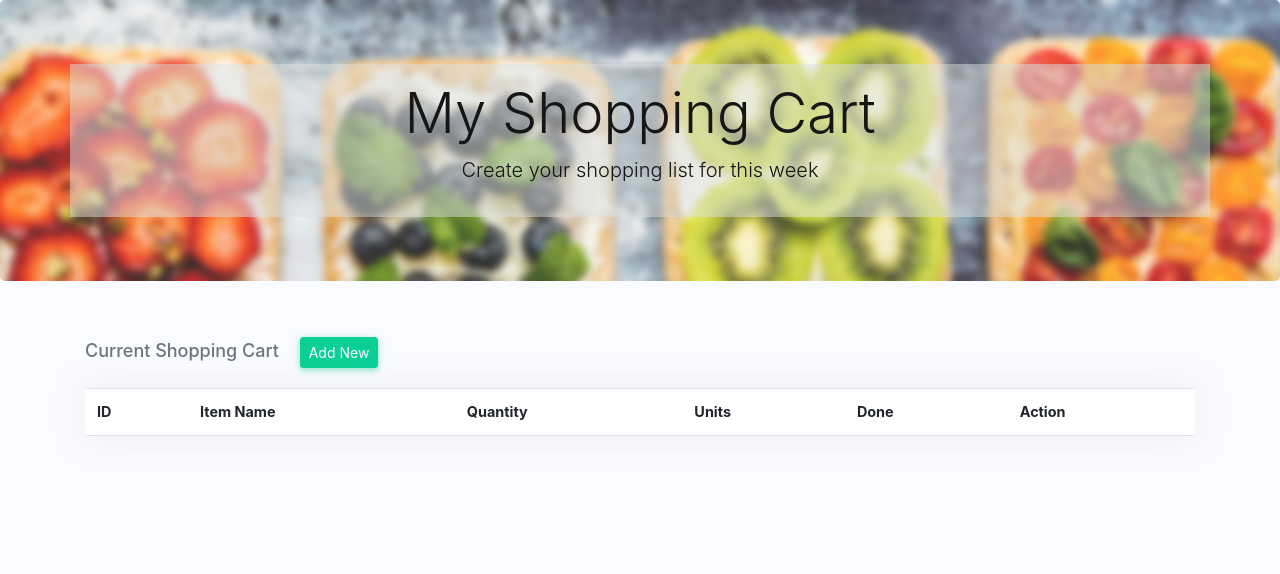
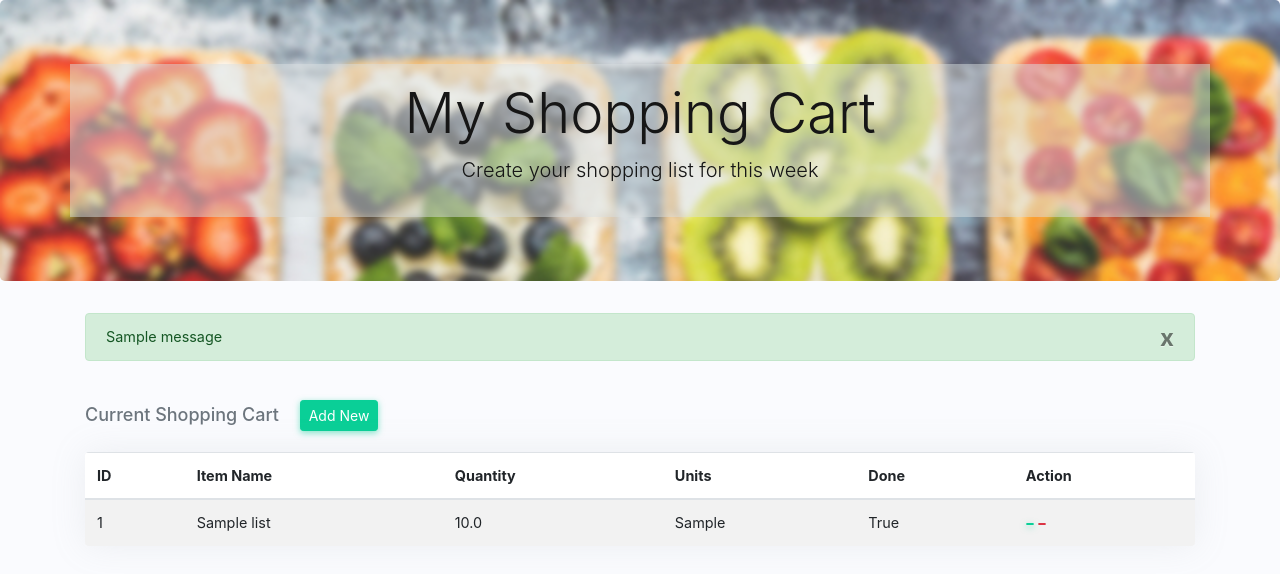
Before and after one commit to grace0925/shopping-cart-flask, a Flask app: page / in a window 1280 px wide. Shown: the top 574 px of the page. Run offline with Flask 2, Linux system fonts and the light colour scheme; tables that the repository leaves empty hold one stand-in row (values such as "Sample post"); one stand-in notice (Sample message) is shown; lists and menus that the app fills with data are empty; some libraries are stand-ins or nearby versions.

Commit message:
query all and table

```diff
--- a/application/routes.py
+++ b/application/routes.py
@@ -5,7 +5,8 @@ from .models import db, Item
 
 @app.route("/", methods=['GET'])
 def home():
-    return render_template("index.html")
+    items = Item.query.all()
+    return render_template("index.html", items=items)
 
 
 @app.route("/add", methods=["GET", "POST"])
--- a/static/styles/index.css
+++ b/static/styles/index.css
@@ -107,6 +107,13 @@
     border-color: #afb4ba !important;
 }
 
+.table .action-icon {
+    color: #98a6ad;
+    font-size: 1.2rem;
+    display: inline-block;
+    padding: 0 3px;
+}
+
 label{
     font-weight: 600 !important;
     display: inline-block !important;
--- a/templates/index.html
+++ b/templates/index.html
@@ -1,12 +1,10 @@
 <!DOCTYPE html>
-<html lang="en">
-<head>
-    <link type="text/css" rel="stylesheet" href="{{url_for('static', filename='styles/index.css')}}">
-    <link rel="stylesheet" href="https://stackpath.bootstrapcdn.com/bootstrap/4.5.2/css/bootstrap.min.css" integrity="sha384-JcKb8q3iqJ61gNV9KGb8thSsNjpSL0n8PARn9HuZOnIxN0hoP+VmmDGMN5t9UJ0Z" crossorigin="anonymous">
-    <meta charset="UTF-8">
-    <title>Shopping-Cart-Flask</title>
-</head>
-<body>
+{% extends 'layout.html' %}
+
+{% block title %}Shopping-Cart-Flask{% endblock %}
+
+{% block body %}
+<div>
     <div class="jumbotron" style="background-image: url(../static/images/Various_Sandwiches_1200x628-facebook.jpg); background-size: cover">
         <div class="container white-background text-center" >
             <div class="p-3">
@@ -18,6 +16,23 @@
      <div class="container grey-background">
          <div class="row">
              <div class="col-12">
+                 {% with messages = get_flashed_messages() %}
+
+                 {% if messages %}
+
+                 {% for message in messages %}
+
+                 <div class="alert alert-success alert-dismissable fade show" role="alert">
+                     <button type="button" class="close" data-dismiss="alert" aria-hidden="true" aria-label="true">x</button>
+                     {{message}}
+                 </div>
+
+                 {% endfor %}
+
+                 {% endif %}
+
+                 {% endwith %}
+
                  <div class="page-title-box">
                      <h4 class="page-title">
                          Current Shopping Cart
@@ -30,6 +45,7 @@
                                      <button type="button" class="close" data-dismiss="modal" aria-hidden="true">×</button>
                                      <h5 class="modal-title">Add new item</h5>
                                  </div>
+
                                  <div class="modal-body p-4">
                                     <form action="/add" method="POST">
                                         <div class="form-row align-items-center">
@@ -39,7 +55,7 @@
                                            </div>
                                            <div class="form-group col-sm-7">
                                                <label for="item-quantity">Quantity</label>
-                                               <input name="quantity" type="number" step="0.1" value="1" class="form-control" id="item-quantity" aria-describedby="itemQuantity" required>
+                                               <input name="quantity" type="number" value="1" class="form-control" id="item-quantity" aria-describedby="itemQuantity" required>
                                            </div>
                                            <div class="form-group col-sm-5">
                                                <label for="item-unit">Units</label>
@@ -78,15 +94,24 @@
                             </tr>
                          </thead>
                          <tbody>
-                            <tr>
-                            </tr>
+                            {% for item in items %}
+                                <tr>
+                                    <td>{{item.id}}</td>
+                                    <td>{{item.item_name}}</td>
+                                    <td>{{item.item_quantity}}</td>
+                                    <td>{{item.item_unit}}</td>
+                                    <td>{{item.item_done}}</td>
+                                    <td class="table-action">
+                                        <button class="btn btn-success btn-sm action-icon"><span class="mdi mdi-pencil"></span></button>
+                                        <button class="btn btn-danger btn-sm action-icon"><span class="mdi mdi-delete"></span></button>
+                                    </td>
+                                </tr>
+                            {% endfor %}
                          </tbody>
                      </table>
                  </div>
              </div>
          </div>
-    <script src="https://code.jquery.com/jquery-3.5.1.slim.min.js" integrity="sha384-DfXdz2htPH0lsSSs5nCTpuj/zy4C+OGpamoFVy38MVBnE+IbbVYUew+OrCXaRkfj" crossorigin="anonymous"></script>
-    <script src="https://cdn.jsdelivr.net/npm/popper.js@1.16.1/dist/umd/popper.min.js" integrity="sha384-9/reFTGAW83EW2RDu2S0VKaIzap3H66lZH81PoYlFhbGU+6BZp6G7niu735Sk7lN" crossorigin="anonymous"></script>
-    <script src="https://stackpath.bootstrapcdn.com/bootstrap/4.5.2/js/bootstrap.min.js" integrity="sha384-B4gt1jrGC7Jh4AgTPSdUtOBvfO8shuf57BaghqFfPlYxofvL8/KUEfYiJOMMV+rV" crossorigin="anonymous"></script>
-</body>
-</html>
+     </div>
+</div>
+{% endblock %}
--- /dev/null
+++ b/templates/layout.html
@@ -0,0 +1,18 @@
+<!DOCTYPE html>
+<html lang="en">
+<head>
+    <link type="text/css" rel="stylesheet" href="{{url_for('static', filename='styles/index.css')}}">
+    <link rel="stylesheet" href="https://stackpath.bootstrapcdn.com/bootstrap/4.5.2/css/bootstrap.min.css" integrity="sha384-JcKb8q3iqJ61gNV9KGb8thSsNjpSL0n8PARn9HuZOnIxN0hoP+VmmDGMN5t9UJ0Z" crossorigin="anonymous">
+    <meta charset="UTF-8">
+    <title>{% block title %} {% endblock %}</title>
+</head>
+<body>
+
+    {%block body %} {% endblock %}
+
+    <script src="https://code.jquery.com/jquery-3.5.1.slim.min.js" integrity="sha384-DfXdz2htPH0lsSSs5nCTpuj/zy4C+OGpamoFVy38MVBnE+IbbVYUew+OrCXaRkfj" crossorigin="anonymous"></script>
+    <script src="https://cdn.jsdelivr.net/npm/popper.js@1.16.1/dist/umd/popper.min.js" integrity="sha384-9/reFTGAW83EW2RDu2S0VKaIzap3H66lZH81PoYlFhbGU+6BZp6G7niu735Sk7lN" crossorigin="anonymous"></script>
+    <script src="https://stackpath.bootstrapcdn.com/bootstrap/4.5.2/js/bootstrap.min.js" integrity="sha384-B4gt1jrGC7Jh4AgTPSdUtOBvfO8shuf57BaghqFfPlYxofvL8/KUEfYiJOMMV+rV" crossorigin="anonymous"></script>
+
+</body>
+</html>
```
